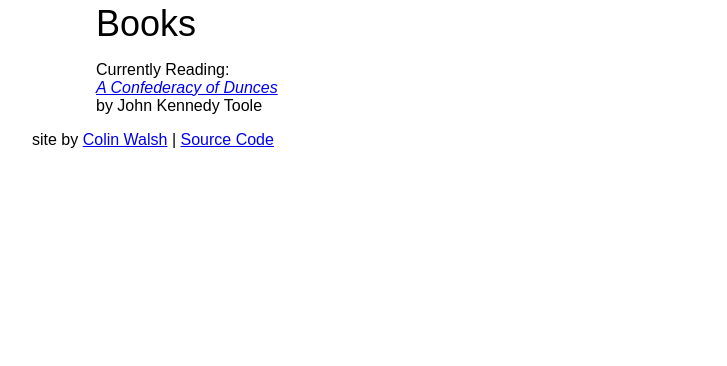
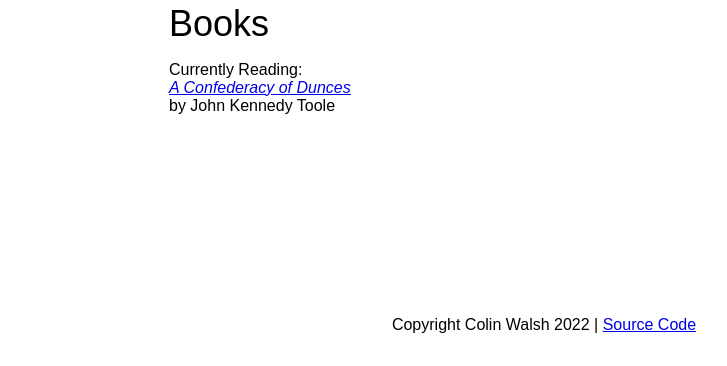
Before and after one commit to beetosu/media-log, a Flask app: page / in a window 1280 px wide. Shown: the part 434-800 px from the top of the page, without its empty margins (96-823 px from the left). Run offline with Flask 2, Linux system fonts and the light colour scheme.

Commit message:
fix footer / standardize styling

```diff
--- a/static/style.css
+++ b/static/style.css
@@ -1,7 +1,16 @@
 body {
     font-family: Arial, Helvetica, sans-serif;
     max-width: 1024px;
+    min-height: 100vh;
     margin:auto;
+    display: flex;
+    flex-direction: column;
+}
+
+.content {
+    max-width: 896px;
+    align-self: center;
+    flex-grow: 1;
 }
 
 header h1 {
@@ -9,8 +18,6 @@ header h1 {
 }
 
 .media {
-    max-width: 896px;
-    margin: auto;
     display: grid;
     grid-template-columns: repeat(3, 1fr);
     row-gap: 3em;
@@ -36,3 +43,8 @@ header h1 {
 .mediaEntry .category:hover, .mediaEntry .category:focus {
     text-decoration: underline;
 }
+
+footer {
+    align-self: center;
+    margin-bottom: 2em;
+}
--- a/templates/bookList.html
+++ b/templates/bookList.html
@@ -14,7 +14,7 @@ Books
         <div class="mediaEntry">
             <a href="{{book.url}}"><img alt="'{{book.title}}' cover" src="{{book.img}}"/></a>
             <h3>
-                <a href="{{book.url}}"><em>{{book.title}}</em></a><br>
+                <a href="{{book.url}}"><em>{{book.title|truncate(32)}}</em></a><br>
                 by {{book.author}}
             </h3>
         </div>
--- a/templates/footer.html
+++ b/templates/footer.html
@@ -1,4 +1,4 @@
 <footer>
-    site by <a href="https://cwalsh.dev">Colin Walsh</a> |
+    Copyright Colin Walsh 2022 |
     <a href="https://github.com/beetosu/media-log">Source Code</a>
 </footer>
--- a/templates/homepage.html
+++ b/templates/homepage.html
@@ -19,7 +19,7 @@ Media
                     Last Read:<br>
                 {% endif %}
                 <a href="{{book.url}}"><em>{{book.title}}</em></a><br>
-                by John Kennedy Toole
+                by {{book.author}}
             </p>
         </div>
     </section>
--- a/templates/layout.html
+++ b/templates/layout.html
@@ -7,9 +7,10 @@
     </head>
     <body>
         {% include 'navbar.html' %}
-
-        {% block content %}
-        {% endblock %}
+        <div class="content">
+            {% block content %}
+            {% endblock %}
+        </div>
 
         {% include 'footer.html' %}
     </body>
```
